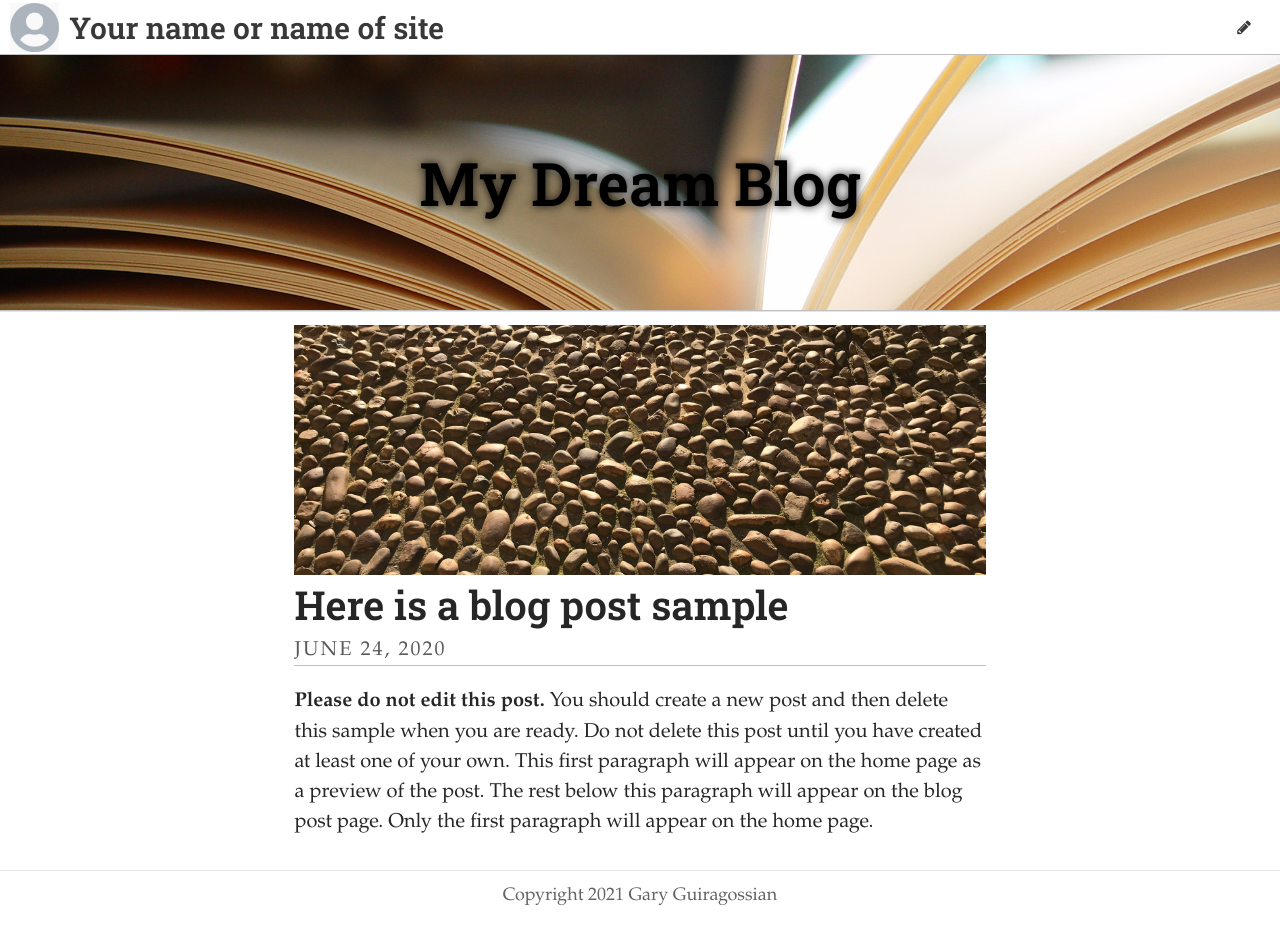
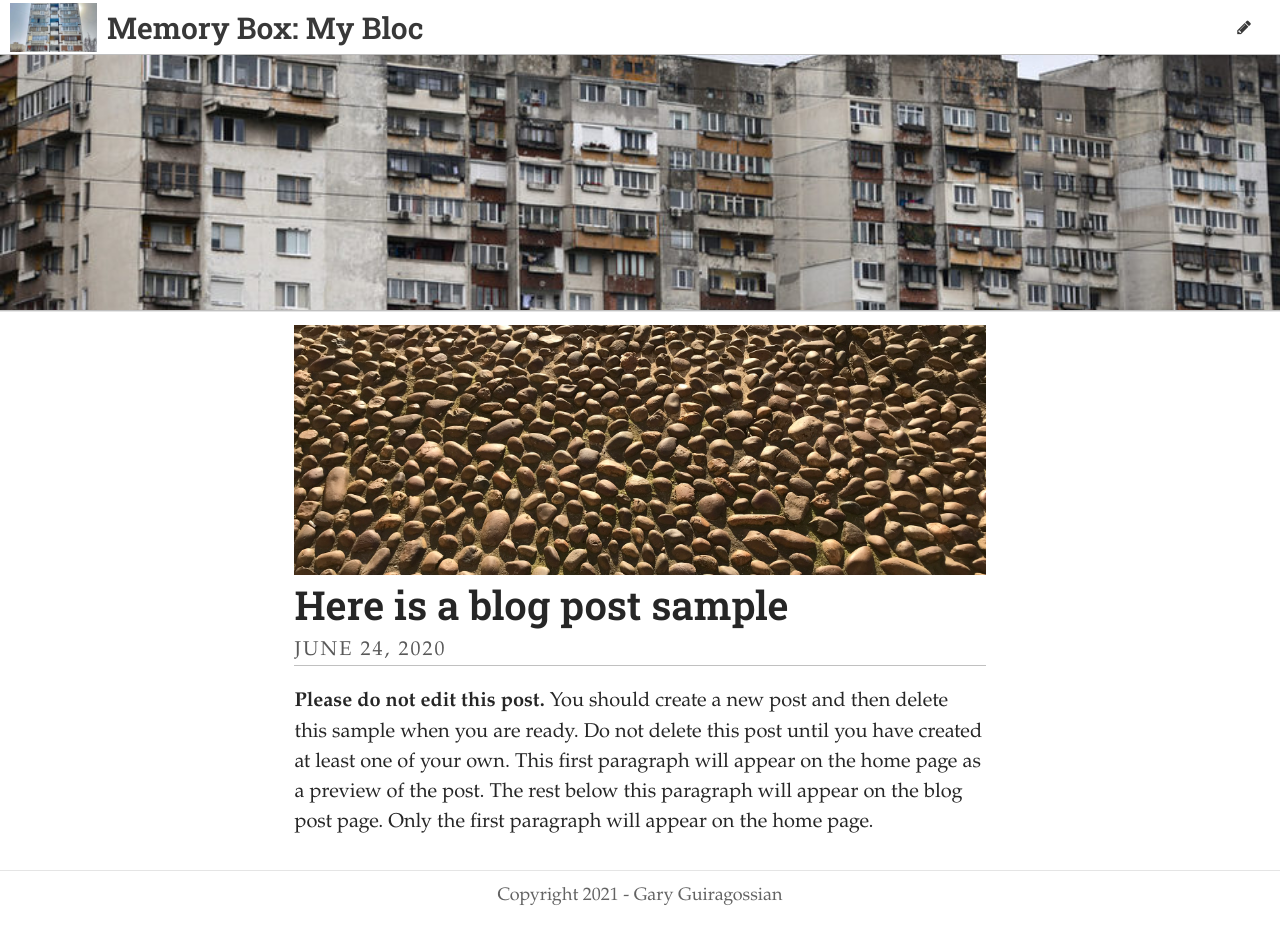
Before and after one commit to garyBG/GGMemoryBox, a Jekyll site: the page built from index.html, in a window 1280 px wide. Built offline with Jekyll 4.4.1, drawn with Linux system fonts in a browser that asks for light colours; some web fonts are replaced; the list of posts is cut into pages by our own code.

Commit message:
Update Settings “general”

```diff
--- a/_data/settings.yml
+++ b/_data/settings.yml
@@ -1,12 +1,12 @@
-title: Your name or name of site
-description: A website with a blog
-footer_text: Copyright 2021 Gary Guiragossian
-header_feature_image: ../uploads/pages.jpg
-header_text: My Dream Blog
+title: "Memory Box: My Bloc"
+description: A memory box for my work in BIS490
+footer_text: Copyright 2021 - Gary Guiragossian
+header_feature_image: ../uploads/blockheader.jpg
+header_text: ""
 header_text_color: "#000000"
 bannerheight: 20vmax
 navbarheight: 55px
-logo: /uploads/logo.jpg
+logo: ../uploads/blocklogo.jpg
 favicon: ../uploads/books4screen.jpg
 gridlayout: false
 fixednavbar: false
```
Also changed, not shown: uploads/blockheader.jpg (added), uploads/blocklogo.jpg (added).
